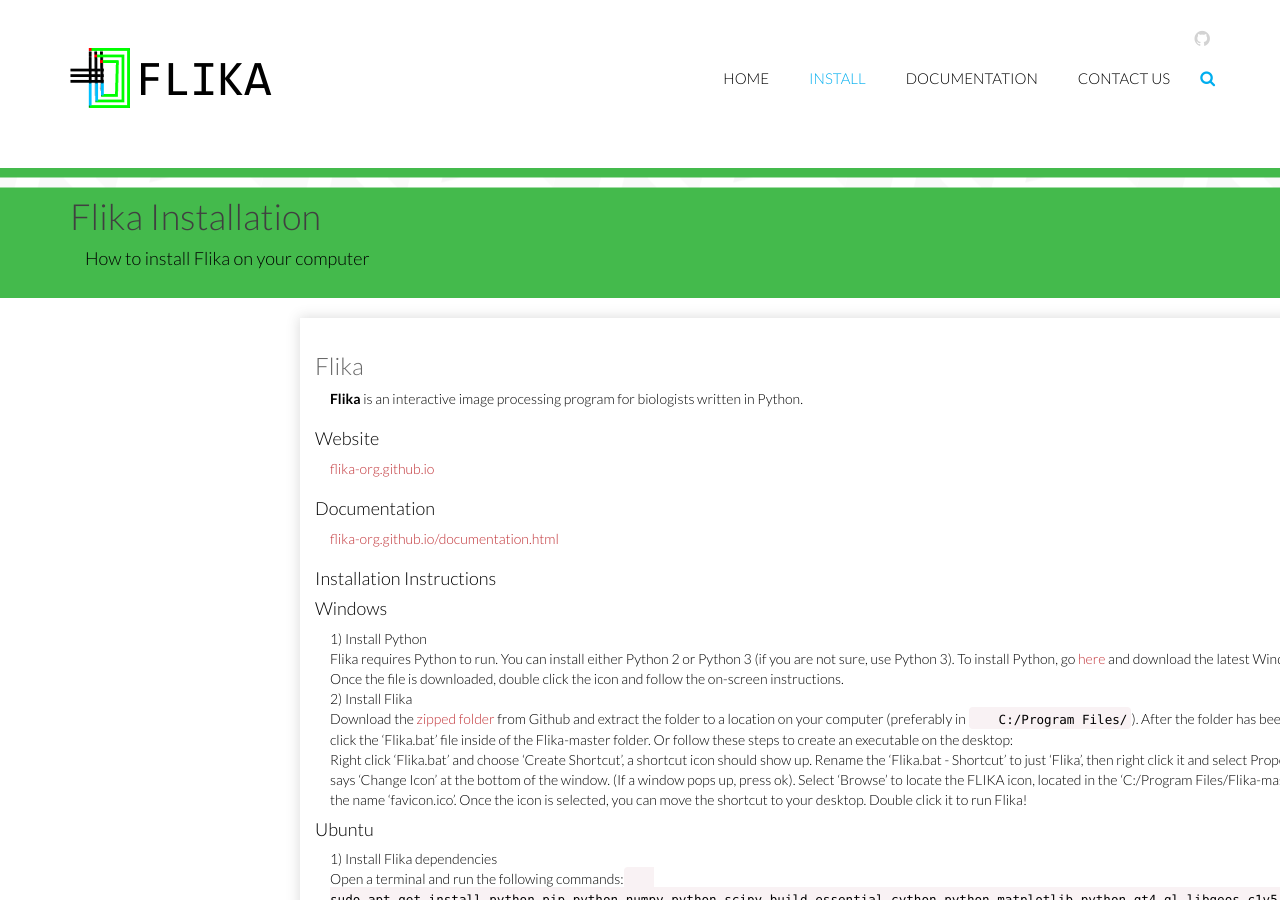
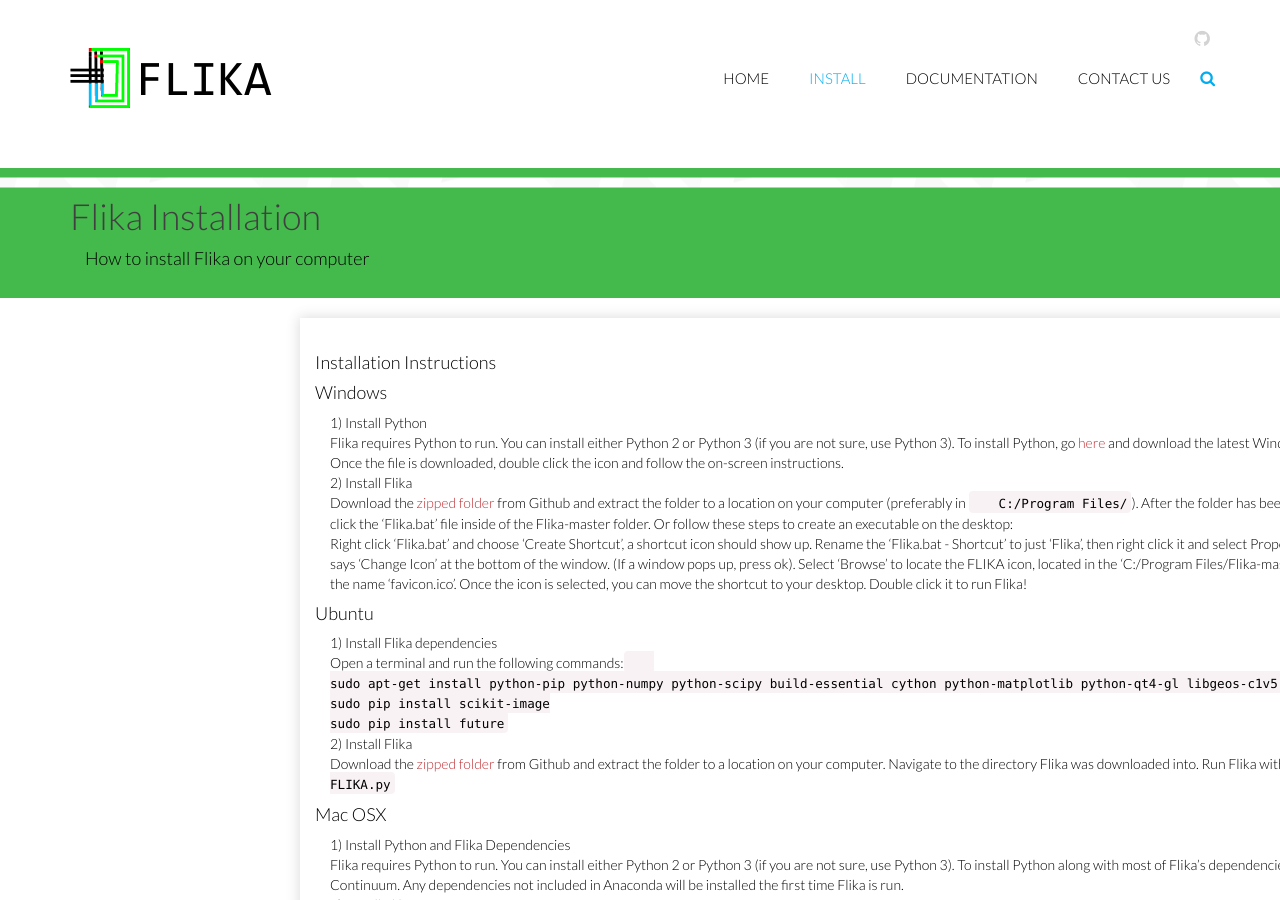
Before and after one commit to flika-org/flika-org.github.io, a Jekyll site: the page built from install.html, in a window 1280 px wide. Built offline with Jekyll 4.4.1, drawn with Linux system fonts in a browser that asks for light colours; nearby versions of some CDN libraries; library files that are not in the unit come from our copies.

Commit message:
cleaned install instructions

```diff
--- a/_includes/install.md
+++ b/_includes/install.md
@@ -1,13 +1,3 @@
-## Flika ##
-
-**Flika** is an interactive image processing program for biologists written in Python.
-
-### Website ###
-[flika-org.github.io](http://flika-org.github.io/)
-
-### Documentation ###
-[flika-org.github.io/documentation.html](http://flika-org.github.io/documentation.html)
-
 ### Installation Instructions ###
 
 #### Windows ####
--- a/install.html
+++ b/install.html
@@ -7,16 +7,6 @@
 <body>
 	<div tabindex="-1" id="notebook" class="border-box-sizing">
 	  <div class="container" style="margin-left:300px" id="notebook-container">
-
-		<h2 id="flika">Flika</h2>
-
-<p><strong>Flika</strong> is an interactive image processing program for biologists written in Python.</p>
-
-<h3 id="website">Website</h3>
-<p><a href="http://flika-org.github.io/">flika-org.github.io</a></p>
-
-<h3 id="documentation">Documentation</h3>
-<p><a href="http://flika-org.github.io/documentation.html">flika-org.github.io/documentation.html</a></p>
 
 <h3 id="installation-instructions">Installation Instructions</h3>
 
```
